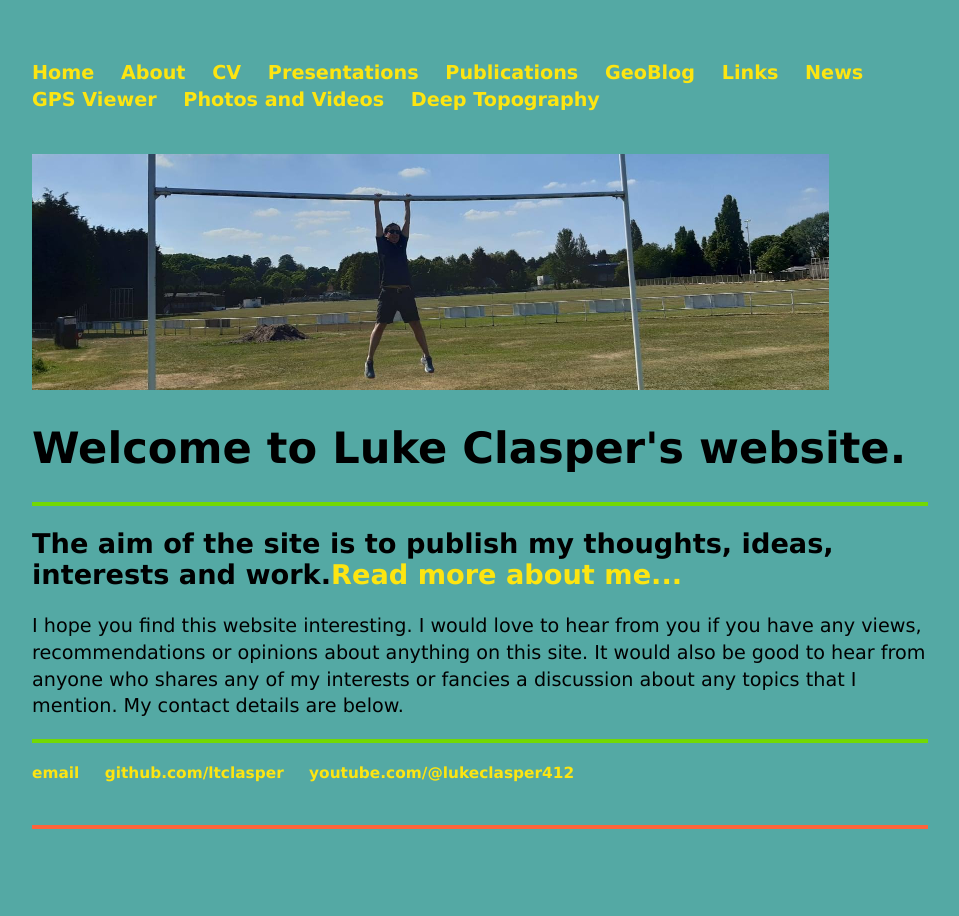
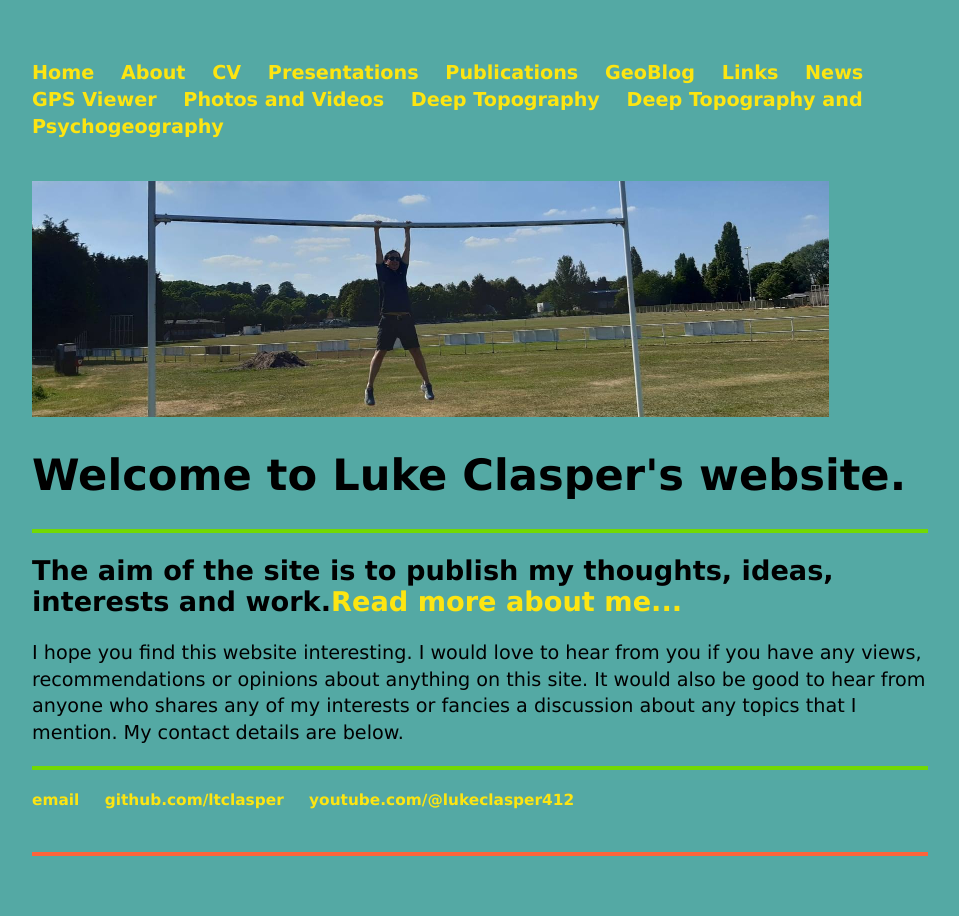
Before and after one commit to ltclasper/ltclasper.github.io, a Jekyll site: the page built from index.html, in a window 1280 px wide. Shown: the whole page, without its empty margins (160-1119 px from the left). Built offline with Jekyll 4.4.1, drawn with Linux system fonts in a browser that asks for light colours.

Commit message:
Update default.html

```diff
--- a/_layouts/default.html
+++ b/_layouts/default.html
@@ -29,6 +29,7 @@
 				<li><a href="/gps traces viewer">GPS Viewer</a></li>
 				<li><a href="/photos">Photos and Videos</a></li>
 				<li><a href="/stourport map">Deep Topography</a></li>
+				<li><a href="/AI Research Article">Deep Topography and Psychogeography</a></li>
 	    		</ul>
 			</nav>
 			<div class="container">
```
